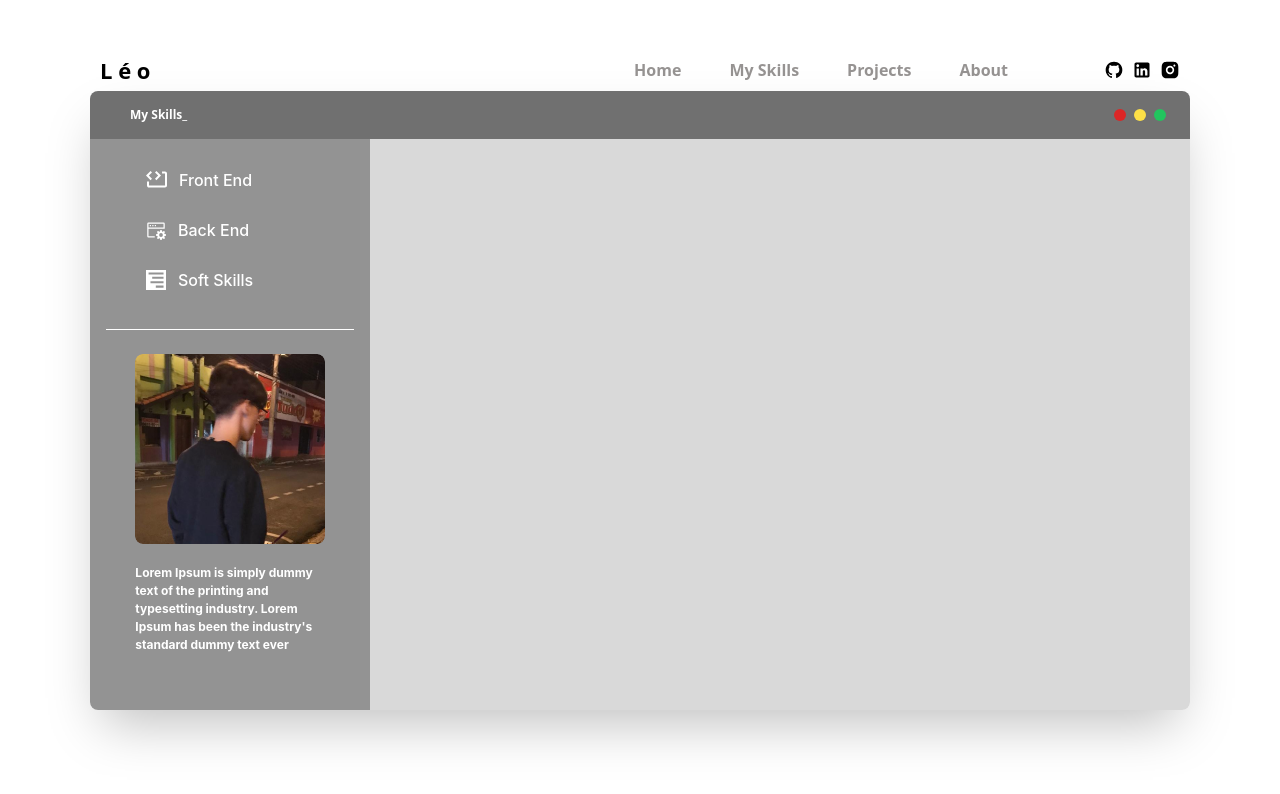
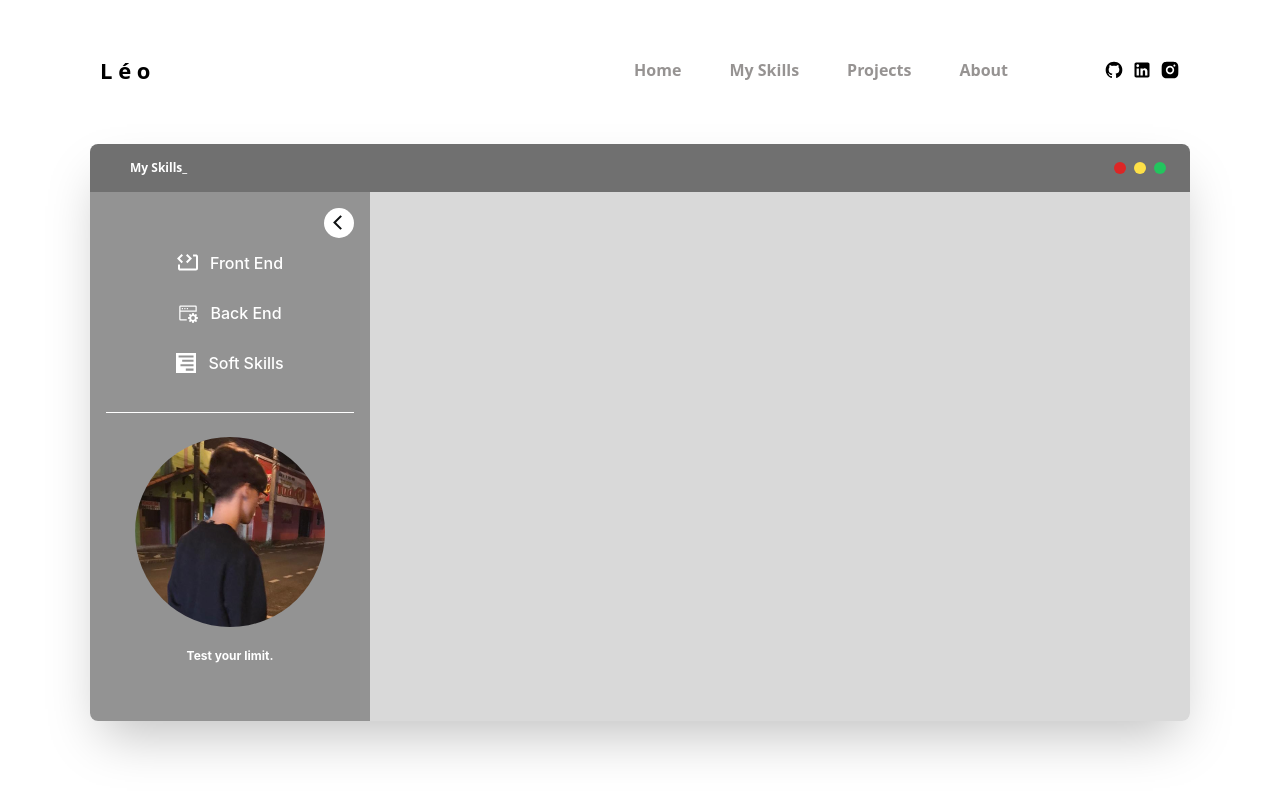
Before and after one commit to Emaus-Leonardo/Portfolio-Leo-React, a React (Vite) app: page /myskills in a window 1280 px wide. Both pictures are taken after a click on the button "Get Started". Shown: the top 794 px of the page. Built offline with nearby package versions, Linux system fonts and the light colour scheme.

Commit message:
menu lateral in window IOS

```diff
--- a/src/components/BackEnd.jsx
+++ b/src/components/BackEnd.jsx
@@ -5,7 +5,7 @@ import SkillSection from "./SkillSections";
 
 function BackEnd() {
   return (
-    <div className="grid grid-cols-1 md:grid-cols-2 lg:grid-cols-3 gap-8 px-4 ">
+    <div className="grid grid-cols-1 md:grid-cols-2 lg:grid-cols-3 gap-8 px-4 justify-center items-center">
       <motion.div
         initial={{ opacity: 0, y: "20%" }}
         animate={{ opacity: 1, y: 0 }}
--- a/src/components/FrontEnd.jsx
+++ b/src/components/FrontEnd.jsx
@@ -5,7 +5,7 @@ import { motion } from "framer-motion";
 
 function FrontEnd() {
   return (
-    <div className="grid grid-cols-1 md:grid-cols-2 lg:grid-cols-4 gap-8 px-4 ">
+    <div className="h-[70vh] grid grid-cols-2 md:grid-cols-3 lg:grid-cols-4 gap-8 px-4 justify-center items-center">
       <motion.div
         initial={{ opacity: 0, y: "20%" }}
         animate={{ opacity: 1, y: 0 }}
--- a/src/components/SoftSkills.jsx
+++ b/src/components/SoftSkills.jsx
@@ -6,7 +6,7 @@ import React from "react";
 
 function SoftSkills() {
   return (
-    <div className="grid grid-cols-1 md:grid-cols-2 lg:grid-cols-4 gap-8 px-4  ">
+    <div className="grid grid-cols-1 md:grid-cols-2 lg:grid-cols-4 gap-8 px-4 justify-center items-center">
       <motion.div
         initial={{ opacity: 0, y: "40%" }}
         animate={{ opacity: 1, y: 0 }}
--- a/src/index.css
+++ b/src/index.css
@@ -6,7 +6,8 @@
 
 @layer base {
   body {
-    @apply text-primary  overflow-hidden bg-white;
+
+    @apply text-primary overflow-hidden bg-white;
   }
   .h1 {
     @apply text-[54px] lg:text-[80px] font-primary capitalize leading-[120%] tracking-[-0.05em] mb-2;
--- a/src/pages/MySkills/index.jsx
+++ b/src/pages/MySkills/index.jsx
@@ -1,11 +1,13 @@
 import React, { useState } from "react";
 import { Tooltip } from "@mui/material";
+import { CgChevronLeft } from "react-icons/cg";
+import { CgChevronRight } from "react-icons/cg";
 
 import ProfileMySkills from "../../../public/img/ProfileMySkills.png";
 
 import { motion, AnimatePresence } from "framer-motion";
 import Smooth from "../../SmoothTransition";
-import SoftSkills from "../../components/SoftSkills"
+import SoftSkills from "../../components/SoftSkills";
 import FrontEnd from "../../components/FrontEnd";
 import BackEnd from "../../components/BackEnd";
 
@@ -13,6 +15,11 @@ function MySkills() {
   const [showWindow, setShowWindow] = useState(false);
   const [activeSection, setActiveSection] = useState(null);
   const [isAnimating, setIsAnimating] = useState(false);
+  const [menuOpen, setMenuOpen] = useState(true);
+
+  const toggleMenu = () => {
+    setMenuOpen(!menuOpen);
+  };
 
   const handleClose = () => {
     setIsAnimating(true);
@@ -28,19 +35,19 @@ function MySkills() {
     switch (activeSection) {
       case "frontEnd":
         return (
-          <div className=" ">
+          <div className="flex justify-center items-center overflow-y-auto w-full my-4 ">
             <FrontEnd />
           </div>
         );
       case "backEnd":
         return (
-          <div className="">
+          <div className="flex justify-center  overflow-y-auto w-full h-[70vh] my-4">
             <BackEnd />
           </div>
         );
       case "softSkills":
         return (
-          <div className=" ">
+          <div className="flex justify-center  overflow-y-auto w-full h-[70vh] my-4">
             <SoftSkills />
           </div>
         );
@@ -87,7 +94,7 @@ function MySkills() {
             exit={{ opacity: 0, y: "100%" }}
             transition={Smooth}
             onAnimationComplete={() => setIsAnimating(false)}
-            className="w-full max-w-[1100px] flex flex-col shadow-2xl rounded-lg"
+            className="w-full max-w-[1100px] flex flex-col shadow-2xl rounded-lg mt-16"
           >
             <nav className="flex justify-between items-center h-12 bg-[#707070] rounded-t-lg ">
               <p className="text-white text-[12px] font-bold pl-10">
@@ -115,36 +122,51 @@ function MySkills() {
             </nav>
             <div className="flex">
               <aside className="flex-1 flex flex-col md:flex-row">
-                <div className="flex flex-col justify-around p-4 md:w-[280px] h-full bg-[#939393] rounded-bl-lg">
-                  <ul className="flex flex-col justify-center items-center cursor-pointer text-white font-primary font-medium">
+                <motion.div
+                  animate={{ width: menuOpen ? "280px" : "80px" }}
+                  transition={Smooth}
+                  className="flex flex-col justify-around p-4 h-full bg-[#939393] rounded-bl-lg"
+                >
+                  <button
+                    onClick={toggleMenu}
+                    className={`flex justify-center items-center w-[30px] h-[30px] pr-1 bg-white rounded-full self-end ${menuOpen ? "self-end" : "self-center"}`}
+                  >
+                    {menuOpen ? (
+                      <CgChevronLeft size={25} />
+                    ) : (
+                      <CgChevronRight size={25} />
+                    )}
+                  </button>
+
+                  <ul className="flex flex-col justify-center items-center cursor-pointer text-[16px] text-white font-primary font-medium ">
                     <li
                       onClick={() => handleSection("frontEnd")}
-                      className={`flex items-center hover:bg-[#838383] px-10 w-full h-[50px] transition-all ${
+                      className={`flex items-center hover:bg-[#838383] gap-3 w-full h-[50px] transition-all ${
                         activeSection === "frontEnd" && "bg-[#838383]"
-                      }`}
+                      } ${menuOpen ? "px-4 md:px-10 flex justify-center" : "flex justify-center"}`}
                     >
                       <svg
                         width="21"
-                        height="17"
+                        height="21"
                         viewBox="0 0 21 17"
-                        className="mr-3"
+
                       >
                         <path
                           d="M4.59 0L6 1.41L2.82 4.59L6 7.77L4.59 9.19L0 4.59L4.59 0ZM10.41 0L15 4.59L10.41 9.19L9 7.77L12.18 4.59L9 1.41L10.41 0ZM21 2.59V14.59C21 15.7 20.11 16.59 19 16.59H3C2.46957 16.59 1.96086 16.3793 1.58579 16.0042C1.21071 15.6291 1 15.1204 1 14.59V10.59H3V14.59H19V2.59H16.03V0.59H19C20.11 0.59 21 1.48 21 2.59Z"
                           fill="white"
                         />
                       </svg>
-                      Front End
+
+                      {menuOpen && <span>Front End</span>}
                     </li>
 
                     <li
                       onClick={() => handleSection("backEnd")}
-                      className={`flex items-center hover:bg-[#838383] px-10 w-full h-[50px] transition-all ${
+                      className={`flex items-center hover:bg-[#838383] gap-3 w-full h-[50px] transition-all ${
                         activeSection === "backEnd" && "bg-[#838383]"
-                      }`}
+                      } ${menuOpen ? "px-4 md:px-10 flex justify-center" : "flex justify-center"}`}
                     >
                       <svg
-                        className="mr-3"
                         xmlns="http://www.w3.org/2000/svg"
                         width="20px"
                         viewBox="0 0 16 16"
@@ -154,30 +176,31 @@ function MySkills() {
                           <path d="M3.75 5h-.5A.25.25 0 0 1 3 4.75v-.5A.25.25 0 0 1 3.25 4h.5a.25.25 0 0 1 .25.25v.5a.25.25 0 0 1-.25.25zM5.75 5h-.5A.25.25 0 0 1 5 4.75v-.5A.25.25 0 0 1 5.25 4h.5a.25.25 0 0 1 .25.25v.5a.25.25 0 0 1-.25.25zM7.75 5h-.5A.25.25 0 0 1 7 4.75v-.5A.25.25 0 0 1 7.25 4h.5a.25.25 0 0 1 .25.25v.5a.25.25 0 0 1-.25.25zM15.897 11.399l-1.213-.346a2.685 2.685 0 0 0-.115-.282l.611-1.101a.142.142 0 0 0-.024-.17l-.656-.656a.143.143 0 0 0-.17-.024l-1.1.611a2.775 2.775 0 0 0-.282-.115l-.346-1.213A.146.146 0 0 0 12.463 8h-.927a.142.142 0 0 0-.137.103l-.347 1.213a2.685 2.685 0 0 0-.282.115l-1.1-.611a.143.143 0 0 0-.17.024l-.656.655a.144.144 0 0 0-.024.171l.611 1.101a2.775 2.775 0 0 0-.115.282l-1.213.346a.144.144 0 0 0-.103.138v.927c0 .064.042.12.103.137l1.213.346c.034.097.071.191.115.282l-.612 1.101a.142.142 0 0 0 .024.17l.656.656a.143.143 0 0 0 .17.024l1.101-.611c.091.044.186.081.282.115l.346 1.213a.146.146 0 0 0 .139.103h.927c.064 0 .12-.042.137-.103l.346-1.213c.097-.034.191-.071.282-.115l1.101.611a.142.142 0 0 0 .17-.024l.656-.656a.143.143 0 0 0 .024-.17l-.611-1.101c.044-.091.081-.186.115-.282l1.213-.346a.144.144 0 0 0 .103-.138v-.927a.143.143 0 0 0-.103-.137zM12 13.5a1.5 1.5 0 1 1 .001-3.001A1.5 1.5 0 0 1 12 13.5z" />
                         </g>
                       </svg>
-                      Back End
+                      {menuOpen && <span>Back End</span>}
                     </li>
 
                     <li
                       onClick={() => handleSection("softSkills")}
-                      className={`flex items-center hover:bg-[#838383] px-10 w-full h-[50px] transition-all ${
+                      className={`flex items-center hover:bg-[#838383] gap-3 w-full h-[50px] transition-all ${
                         activeSection === "softSkills" && "bg-[#838383]"
-                      }`}
+                      } ${menuOpen ? "px-4 md:px-10 flex justify-center" : "flex justify-center"}`}
                     >
                       <svg
                         fill="white"
                         height="20px"
                         width="20px"
-                        className="mr-3"
                         viewBox="0 0 210 210"
                       >
                         <path d="M0,0v210h210V0H0z M184,186h-81v-22h81V186z M184,139H47v-21h137V139z M184,93H65V72h119V93z M184,46H27V25h157V46z"></path>{" "}
                       </svg>
-                      Soft Skills
+                      {menuOpen && <span>Soft Skills</span>}
                     </li>
                   </ul>
+
                   <span className="w-full h-[1px] bg-white my-6"></span>
+
                   <div className="flex flex-col justify-center items-center gap-5">
-                    <div className="relative overflow-hidden flex-1 rounded-lg">
+                    <div className="relative overflow-hidden flex-1 rounded-full">
                       <motion.img
                         whileHover={{ scale: 1.1 }}
                         transition={Smooth}
@@ -187,15 +210,13 @@ function MySkills() {
                       />
                     </div>
 
-                    <p className="text-[12px] text-white font-primary font-bold mr-3 mb-10">
-                      Lorem Ipsum is simply dummy <br />
-                      text of the printing and <br />
-                      typesetting industry. Lorem <br />
-                      Ipsum has been the industry's <br />
-                      standard dummy text ever
-                    </p>
+                    {menuOpen && (
+                      <p className="text-[12px] text-white font-primary font-bold mb-10">
+                        Test your limit.
+                      </p>
+                    )}
                   </div>
-                </div>
+                </motion.div>
               </aside>
               <div className="flex justify-center items-center w-full h-full bg-[#D9D9D9] rounded-ee-lg">
                 {renderSkillsContent()}
```
